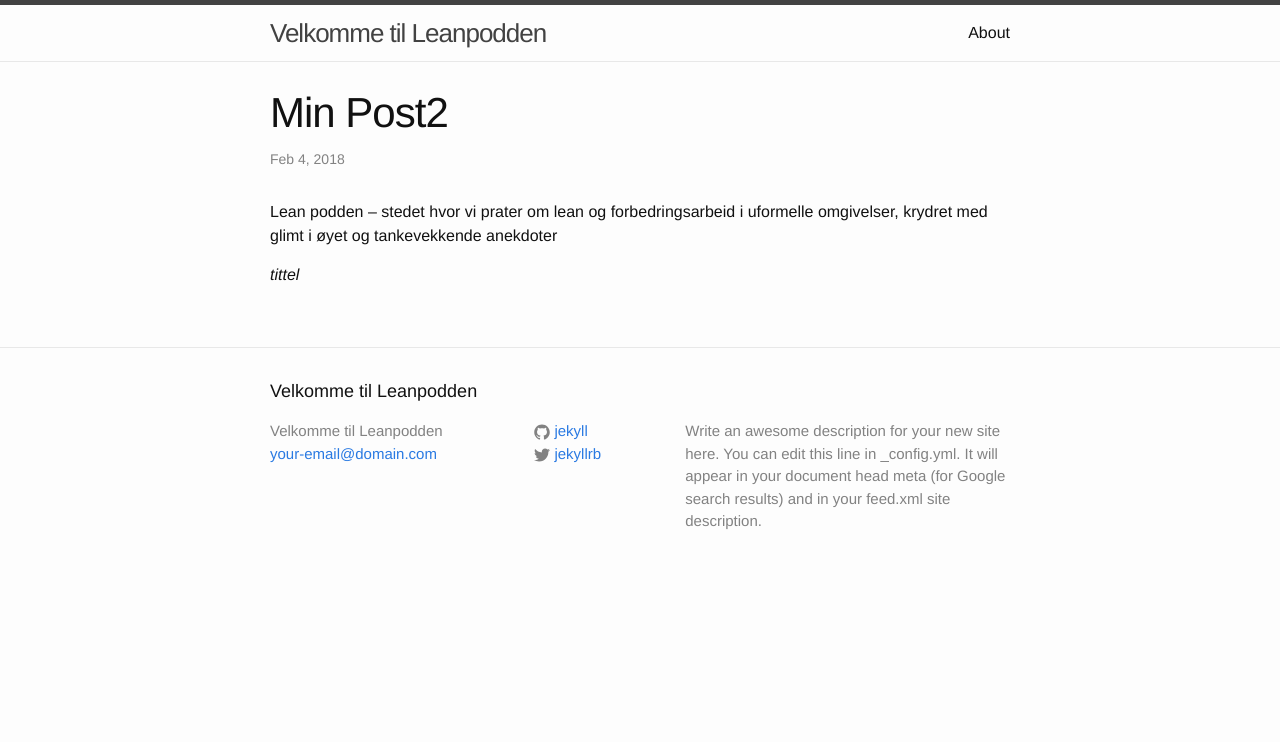
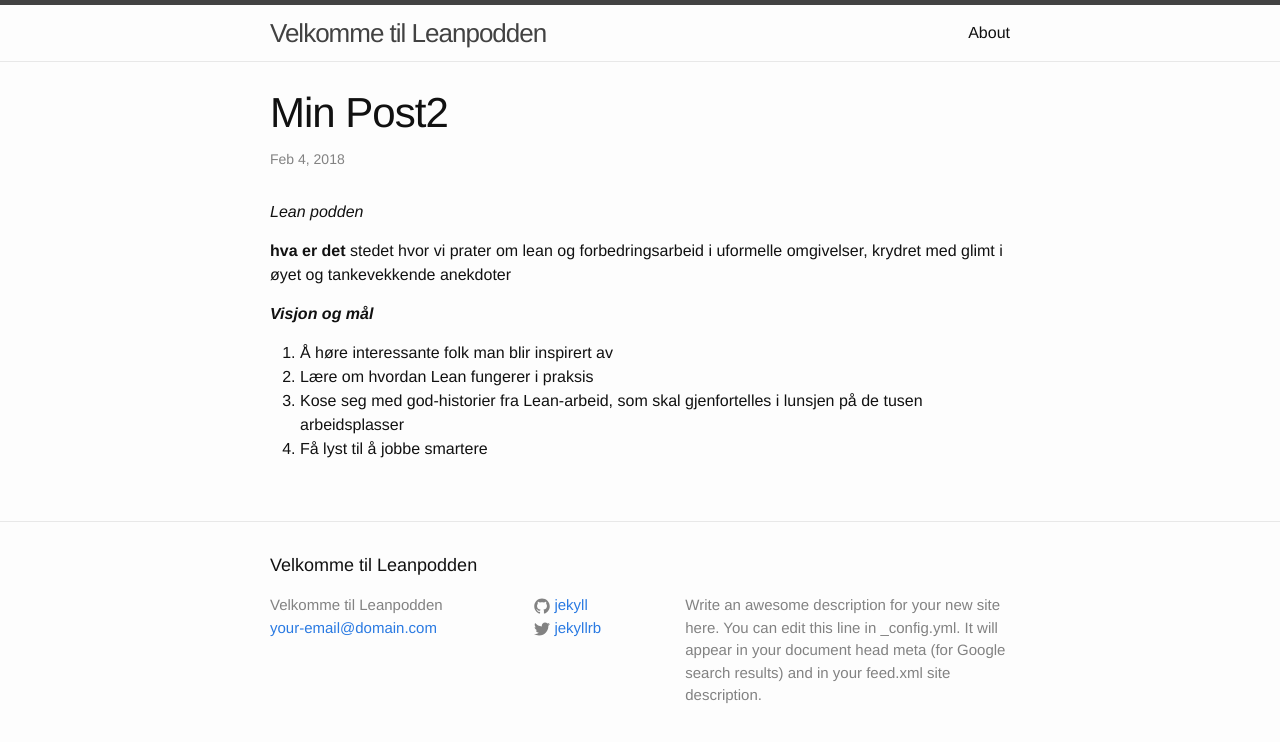
Before and after one commit to leanbean/leanpoddenprosjektet, a Jekyll site: the page built from _posts/2018-02-04-min-post2.markdown, in a window 1280 px wide. Shown: the top 742 px of the page. Built offline with Jekyll 4.4.1, drawn with Linux system fonts in a browser that asks for light colours; our own code applies the rules of GitHub Pages for plain Markdown files.

Commit message:
Update 2018-02-04-min-post2.markdown

```diff
--- a/_posts/2018-02-04-min-post2.markdown
+++ b/_posts/2018-02-04-min-post2.markdown
@@ -1,3 +1,10 @@
-Lean podden – stedet hvor vi prater om lean og forbedringsarbeid i uformelle omgivelser, krydret med glimt i øyet og tankevekkende anekdoter
+*Lean podden*
 
-*tittel*
+**hva er det**
+stedet hvor vi prater om lean og forbedringsarbeid i uformelle omgivelser, krydret med glimt i øyet og tankevekkende anekdoter
+
+***Visjon og mål***
+1.	Å høre interessante folk man blir inspirert av
+2.	Lære om hvordan Lean fungerer i praksis
+3.	Kose seg med god-historier fra Lean-arbeid, som skal gjenfortelles i lunsjen på de tusen arbeidsplasser
+4.	Få lyst til å jobbe smartere
```
